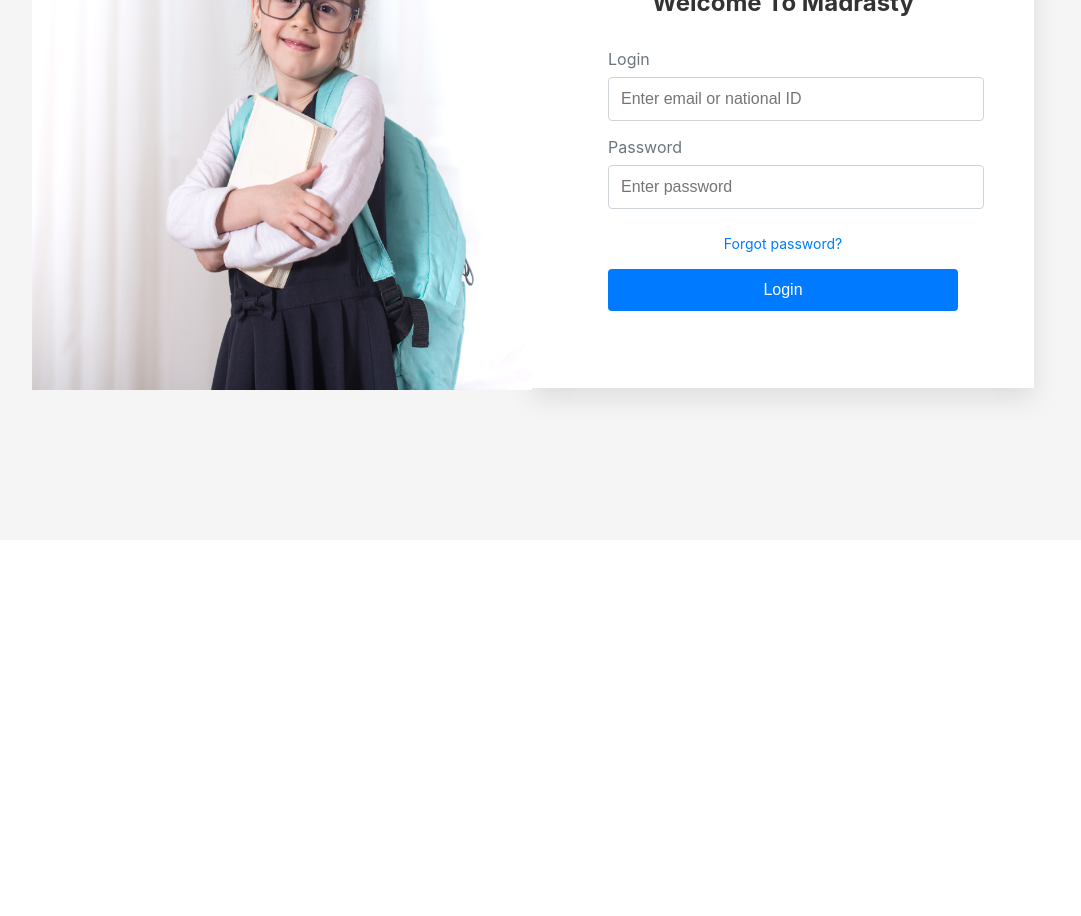
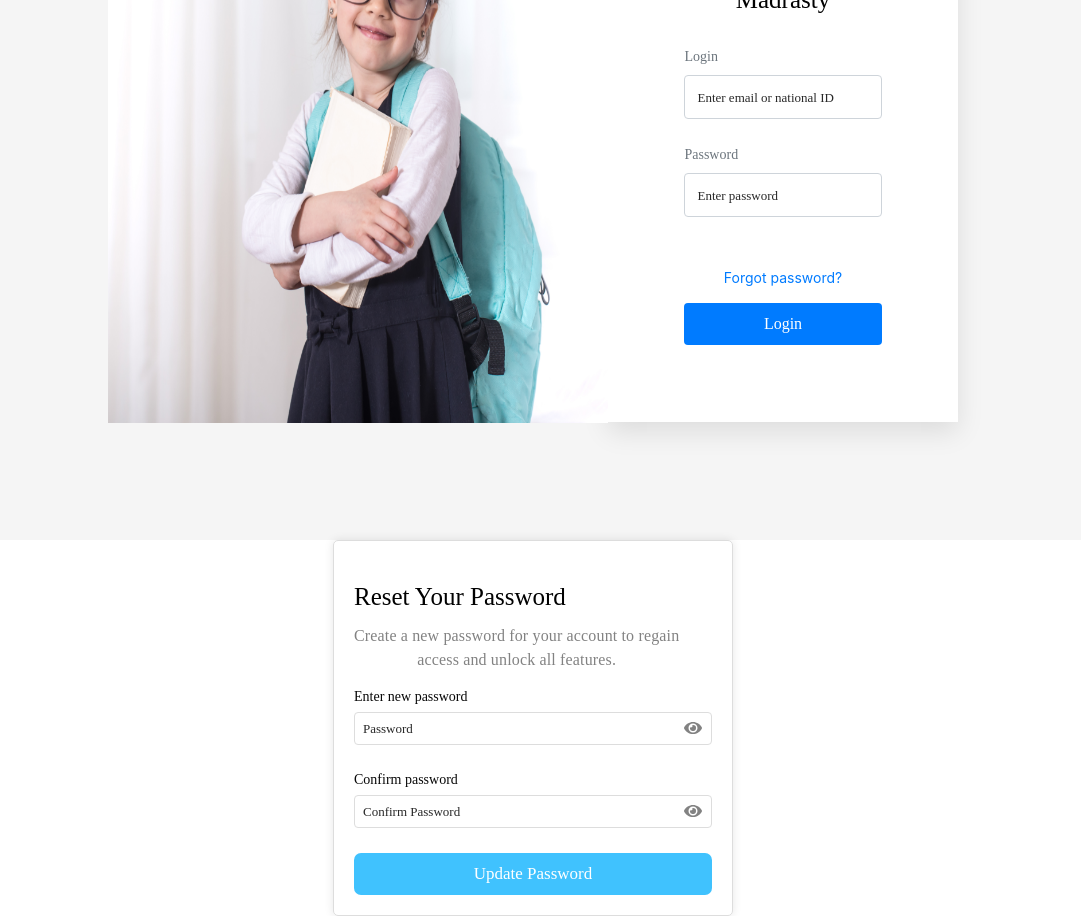
Before and after one commit to mahmoud-sh3aban/Old-madrasty, a React (Create React App) app: page / in a window 1280 px wide. Shown: the part 260-1176 px from the top of the page, without its empty margins (107-1188 px from the left). Before the commit the page ends 800 px from the top, so only its background shows below. Built offline with nearby package versions, Linux system fonts and the light colour scheme.

Commit message:
Create initial design for the password reset page and updated page

```diff
--- a/package.json
+++ b/package.json
@@ -8,6 +8,7 @@
     "@testing-library/user-event": "^13.5.0",
     "react": "^18.2.0",
     "react-dom": "^18.2.0",
+    "react-icons": "^4.12.0",
     "react-scripts": "5.0.1",
     "web-vitals": "^2.1.4"
   },
--- a/public/index.html
+++ b/public/index.html
@@ -24,7 +24,7 @@
       work correctly both with client-side routing and a non-root public URL.
       Learn how to configure a non-root public URL by running `npm run build`.
     -->
-    <title>React App</title>
+    <title>Madrasty App</title>
   </head>
   <body>
     <noscript>You need to enable JavaScript to run this app.</noscript>
--- a/src/App.js
+++ b/src/App.js
@@ -1,8 +1,12 @@
 import Login_Page from "./components/Login/Login_Page";
+import Reset_Password from "./components/ResetPassword/Reset_Password";
+
 function App() {
   return (
     <div className="App">
         <Login_Page/>
+        <Reset_Password/>
+
 
     </div>
   );
--- a/src/components/Login/Login_Page.css
+++ b/src/components/Login/Login_Page.css
@@ -1,4 +1,7 @@
 
+*{
+  box-sizing: border-box;
+}
 
 .login-slider-container {
   display: flex;
@@ -12,7 +15,7 @@
 
 .image-slider {
   width: 500px;
-    height: 500px;
+  height: 565px;
   position: relative;
 }
 
@@ -34,7 +37,6 @@
   background: #fff;
   padding: 4.78rem;
   width: 100%;
-
   max-width: 350px;
   box-shadow: 0 10px 25px rgba(0, 0, 0, 0.1);
   text-align: center;
--- a/src/components/Login/Login_Page.js
+++ b/src/components/Login/Login_Page.js
@@ -1,47 +1,53 @@
-import React, { Component } from 'react';
+import React, { useState, useEffect } from 'react';
 import './Login_Page.css';
 
 const sliderImages = [
   'images/image_1.png',
   'images/image_2.png',
   'images/image_3.png',
-
 ];
 
-class Login_page extends Component {
-  constructor(props) {
-    super(props);
-    this.state = {
-      credentials: { email: '', password: '' },
-      currentSlide: 0,
-    };
-  }
+const Login_page = () => {
+  const [credentials, setCredentials] = useState({ email: '', password: '' });
+  const [currentSlide, setCurrentSlide] = useState(0);
 
-  handleInputChange = (e) => {
+  // handleInputChange function
+  const handleInputChange = (e) => {
     const { name, value } = e.target;
-    this.setState((prevState) => ({
-      credentials: { ...prevState.credentials, [name]: value },
+    setCredentials((prevCredentials) => ({
+      ...prevCredentials,
+      [name]: value,
     }));
   };
 
-  handleSubmit = (e) => {
+  // handleSubmit function
+  const handleSubmit = (e) => {
     e.preventDefault();
-    console.log('Login attempt with:', this.state.credentials);
+
+    const { email, password } = credentials;
+    const alertMessage =
+      email === '' && password === ''
+        ? 'Please Enter Your Email and Password'
+        : email === ''
+        ? 'Please Enter Your Email'
+        : password === ''
+        ? 'Please Enter Your Password'
+        : 'Login Successfully';
+
+    alert(alertMessage);
+
+    console.log('Login attempt with:', credentials);
+    setCredentials({ email: '', password: '' });
   };
 
-  componentDidMount() {
-    this.interval = setInterval(() => {
-      this.setState((prevState) => ({
-        currentSlide: (prevState.currentSlide + 1) % sliderImages.length,
-      }));
+  useEffect(() => {
+    const interval = setInterval(() => {
+      setCurrentSlide((prevSlide) => (prevSlide + 1) % sliderImages.length);
     }, 3000);
-  }
 
-  componentWillUnmount() {
-    clearInterval(this.interval);
-  }
+    return () => clearInterval(interval);
+  }, []);
 
-  render() {
   return (
     <div className="login-slider-container">
       <div className="image-slider">
@@ -50,17 +56,15 @@
             key={index}
             src={src}
             alt={`Slide ${index}`}
-              className={`slide ${index === this.state.currentSlide ? 'active' : ''}`}
+            className={`slide ${index === currentSlide ? 'active' : ''}`}
           />
         ))}
       </div>
-
       <div className="login-container">
         <div className="logo">
-            {/* Insert your logo here */}
         </div>
         <h2>Welcome To Madrasty</h2>
-          <form onSubmit={this.handleSubmit} className="login-form">
+        <form onSubmit={handleSubmit} className="login-form">
           <div className="form-group">
             <label htmlFor="email">Login</label>
             <input
@@ -68,8 +72,8 @@
               type="text"
               name="email"
               placeholder="Enter email or national ID"
-                value={this.state.credentials.email}
-                onChange={this.handleInputChange}
+              value={credentials.email}
+              onChange={handleInputChange}
             />
           </div>
           <div className="form-group">
@@ -79,19 +83,20 @@
               type="password"
               name="password"
               placeholder="Enter password"
-                value={this.state.credentials.password}
-                onChange={this.handleInputChange}
+              value={credentials.password}
+              onChange={handleInputChange}
             />
           </div>
           <div className="form-footer">
             <a href="/forgot-password">Forgot password?</a>
-              <button type="submit" className="login-button">Login</button>
+            <button type="submit" className="login-button">
+              Login
+            </button>
           </div>
         </form>
       </div>
     </div>
   );
-  }
-}
+};
 
 export default Login_page;
--- /dev/null
+++ b/src/components/ResetPassword/Reset_Password.css
@@ -0,0 +1,164 @@
+* {
+    box-sizing: border-box;
+}
+
+.container {
+    text-align: center;
+    max-width: 25rem;
+    margin: auto;
+    border: 1px solid #ddd;
+    padding: 1.25rem;
+    border-radius: 0.3125rem;
+    box-shadow: 0 0 0.625rem rgba(0, 0, 0, 0.1);
+}
+
+h2 {
+    display: flex;
+    justify-content: flex-start;
+    font-family: Poppins;
+    font-size: 1.5625rem;
+    font-style: normal;
+    font-weight: 500;
+    line-height: 1.2;
+    text-transform: capitalize;
+    color: #010101;
+}
+
+.subtext {
+    margin: -1.25rem 0 0.9375rem 0;
+    display: flex;
+    justify-content: flex-start;
+    color: #828282;
+    font-family: Poppins;
+    font-size: 1rem;
+    font-style: normal;
+    font-weight: 400;
+    line-height: 1.5rem;
+    letter-spacing: 0.15px;
+}
+
+form {
+    display: flex;
+    flex-direction: column;
+}
+
+.label-input-group {
+    display: flex;
+    flex-direction: column;
+    margin-bottom: 0.9375rem;
+}
+
+label {
+    margin-bottom: 0.3125rem;
+    text-align: left;
+    color: var(--Gray-900, #080808);
+    font-family: Poppins;
+    font-size: 0.875rem;
+    font-style: normal;
+    font-weight: 400;
+    line-height: 1.25rem;
+}
+
+.input-group {
+    position: relative;
+}
+
+input {
+    width: 100%;
+    padding: 0.5rem;
+    margin-bottom: 0.625rem;
+    border: 1px solid #ddd;
+    border-radius: 0.25rem;
+    padding-right: 2.5rem;
+}
+
+input::placeholder {
+    color: var(--Gray-500, #282828);
+    font-family: Poppins;
+    font-size: 0.8125rem;
+    font-style: normal;
+    font-weight: 275;
+    line-height: 1.5rem;
+}
+
+.icon {
+    position: absolute;
+    top: 42%;
+    right: 0.625rem;
+    transform: translateY(-50%);
+    cursor: pointer;
+    color: #828282;
+    font-size: 1.125rem;
+}
+
+button {
+    width: 100%;
+    background-color: #40C2FE;
+    color: #fff;
+    font-weight: 500;
+    font-size: 1.0625rem;
+    font-family: Poppins;
+    line-height: normal;
+    text-transform: capitalize;
+    padding: 0.7rem;
+    border: none;
+    border-radius: 0.4375rem;
+    cursor: pointer;
+}
+
+.message {
+    margin-top: 1.875rem;
+    color: #333;
+}
+
+.updated_password {
+    display: flex;
+    flex-direction: column;
+    align-items: center;
+    justify-content: center;
+    text-align: center;
+    margin-top: 1.875rem;
+}
+
+.updated_password svg {
+    width: 4.6875rem;
+    height: 4.75rem;
+    fill: #61FF2A;
+    margin-bottom: 0.625rem;
+}
+
+.updated_password h2 {
+    font-family: Poppins;
+    font-size: 1.5625rem;
+    font-style: normal;
+    font-weight: 600;
+    line-height: 1.2;
+    color: #010101;
+}
+
+.updated_password .success-message {
+    margin-top: -1.875rem;
+    color: #828282;
+    text-align: center;
+    font-family: Poppins;
+    font-size: 1rem;
+    font-style: normal;
+    font-weight: 400;
+    line-height: 1.5rem;
+    letter-spacing: 0.15px;
+}
+
+.updated_password button {
+    background-color: #40C2FE;
+    color: #fff;
+    font-weight: 500;
+    font-size: 1.0625rem;
+    font-family: Poppins;
+    line-height: normal;
+    text-transform: capitalize;
+    padding: 0.7rem;
+    border: none;
+    border-radius: 0.4375rem;
+    cursor: pointer;
+    margin-top: 1.25rem;
+}
--- /dev/null
+++ b/src/components/ResetPassword/Reset_Password.js
@@ -0,0 +1,106 @@
+import React, { useState } from 'react';
+import './Reset_Password.css';
+import {FaEye} from 'react-icons/fa';
+
+const ResetPassword = () => {
+  const [newPassword, setNewPassword] = useState('');
+  const [confirmPassword, setConfirmPassword] = useState('');
+  const [showNewPassword, setShowNewPassword] = useState(false);
+  const [showConfirmPassword, setShowConfirmPassword] = useState(false);
+  const [message, setMessage] = useState('');
+  const [passwordUpdated, setPasswordUpdated] = useState(false);
+
+  const updatePassword = () => {
+
+    setMessage('Password updated successfully!');
+    setPasswordUpdated(true);
+  };
+
+  const togglePasswordVisibility = (field) => {
+    if (field === 'newPassword') {
+      setShowNewPassword(!showNewPassword);
+    } else if (field === 'confirmPassword') {
+      setShowConfirmPassword(!showConfirmPassword);
+    }
+  };
+
+  const handleBackToLogin = () => {
+
+    console.log('Back to Login');
+  };
+
+  return (
+    <div className="container">
+      {!passwordUpdated ? (
+        <>
+          <h2>Reset Your Password</h2>
+          <p className="subtext">
+            Create a new password for your account to regain <br />access and unlock all features.
+          </p>
+          <form>
+            <div className="label-input-group">
+              <label htmlFor="newPassword">Enter new password</label>
+              <div className="input-group">
+                <input
+                  type={showNewPassword ? 'text' : 'password'}
+                  id="newPassword"
+                  name="newPassword"
+                  value={newPassword}
+                  onChange={(e) => setNewPassword(e.target.value)}
+                  required
+                  placeholder="Password"
+                />
+                <span
+                  className="icon"
+                  onClick={() => togglePasswordVisibility('newPassword')}
+                >
+                  {<FaEye/>}
+                </span>
+              </div>
+            </div>
+
+            <div className="label-input-group">
+              <label htmlFor="confirmPassword">Confirm password</label>
+              <div className="input-group">
+                <input
+                  type={showConfirmPassword ? 'text' : 'password'}
+                  id="confirmPassword"
+                  name="confirmPassword"
+                  value={confirmPassword}
+                  onChange={(e) => setConfirmPassword(e.target.value)}
+                  required
+                  placeholder="Confirm Password"
+                />
+                <span
+                  className="icon"
+                  onClick={() => togglePasswordVisibility('confirmPassword')}
+                >
+                      {<FaEye/>}
+                </span>
+              </div>
+            </div>
+
+            <button type="button" onClick={updatePassword}>
+              Update Password
+            </button>
+          </form>
+          {message && <div className="message">{message}</div>}
+        </>
+      ) : (
+        <div className='updated_password'>
+         <svg xmlns="http://www.w3.org/2000/svg" width="75" height="76" viewBox="0 0 75 76" fill="none">
+<path d="M16.7533 7.83058C11.9113 8.40307 8.03543 12.4458 7.4752 17.513C5.97027 31.1246 5.97027 44.8754 7.4752 58.487C8.03543 63.5542 11.9112 67.5969 16.7533 68.1694C29.3483 69.6585 42.3782 69.6585 54.9732 68.1694C59.8153 67.5969 63.6911 63.5542 64.2513 58.487C65.3327 48.7067 65.637 38.8545 65.1644 29.0337C65.1522 28.7801 65.2418 28.5327 65.4115 28.3532L69.8066 23.7038C70.3153 23.1656 71.1845 23.5022 71.2385 24.2611C72.068 35.9202 71.8401 47.6425 70.5549 59.267C69.6459 67.4889 63.4056 73.928 55.6781 74.8416C42.6147 76.3861 29.1119 76.3861 16.0484 74.8416C8.32099 73.928 2.08069 67.4889 1.17166 59.267C-0.390554 45.1371 -0.390554 30.8629 1.17166 16.733C2.08069 8.51112 8.32099 2.07201 16.0484 1.15839C29.1119 -0.386129 42.6147 -0.386129 55.6781 1.15839C58.3997 1.48017 60.9369 2.48736 63.1216 4.01646C63.5515 4.31734 63.5941 4.95666 63.2296 5.34224L59.8326 8.93581C59.5548 9.22976 59.1238 9.2792 58.7774 9.08286C57.6206 8.42717 56.3351 7.9916 54.9732 7.83058C42.3782 6.34145 29.3483 6.34145 16.7533 7.83058Z" fill="#61FF2A"/>
+<path d="M74.0706 11.2808C75.3098 9.96988 75.3098 7.84443 74.0706 6.53349C72.8313 5.22255 70.8221 5.22255 69.5829 6.53349L33.7477 44.4422L23.2985 33.3884C22.0593 32.0775 20.0501 32.0775 18.8109 33.3884C17.5716 34.6994 17.5716 36.8248 18.8109 38.1358L31.5039 51.5632C32.7431 52.8742 34.7523 52.8742 35.9915 51.5632L74.0706 11.2808Z" fill="#61FF2A"/>
+</svg>
+                  <h2 style={{textAlign:'center'}}>Password Updated<br></br> Successfully </h2>
+          <p className="success-message">Success! Your password has been updated.</p>
+          <button type="button" onClick={handleBackToLogin}>
+            Back to Login
+          </button>
+        </div>
+      )}
+    </div>
+  );
+};
+
+export default ResetPassword;
--- a/src/index.js
+++ b/src/index.js
@@ -2,7 +2,6 @@
 import ReactDOM from 'react-dom/client';
 import './index.css';
 import App from './App';
-import reportWebVitals from './reportWebVitals';
 
 const root = ReactDOM.createRoot(document.getElementById('root'));
 root.render(
@@ -10,5 +9,3 @@
     <App />
   </React.StrictMode>
 );
-
-reportWebVitals();
```
Also changed, not shown: src/reportWebVitals.js (deleted, +0 -13 lines), src/setupTests.js (deleted, +0 -5 lines), src/logo.svg (deleted), 1 other file (tests, documents, lock files or other folders). Lines whose indentation alone changed are shown as unchanged.
